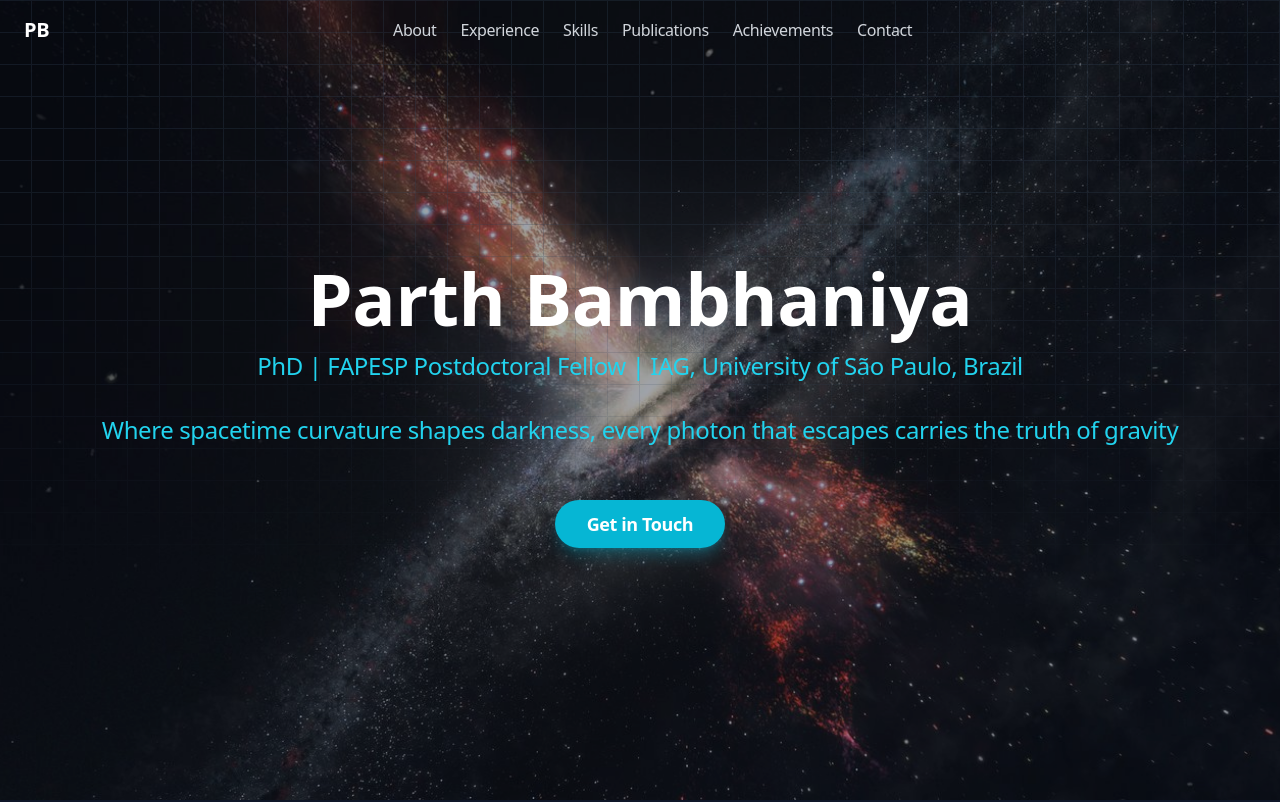
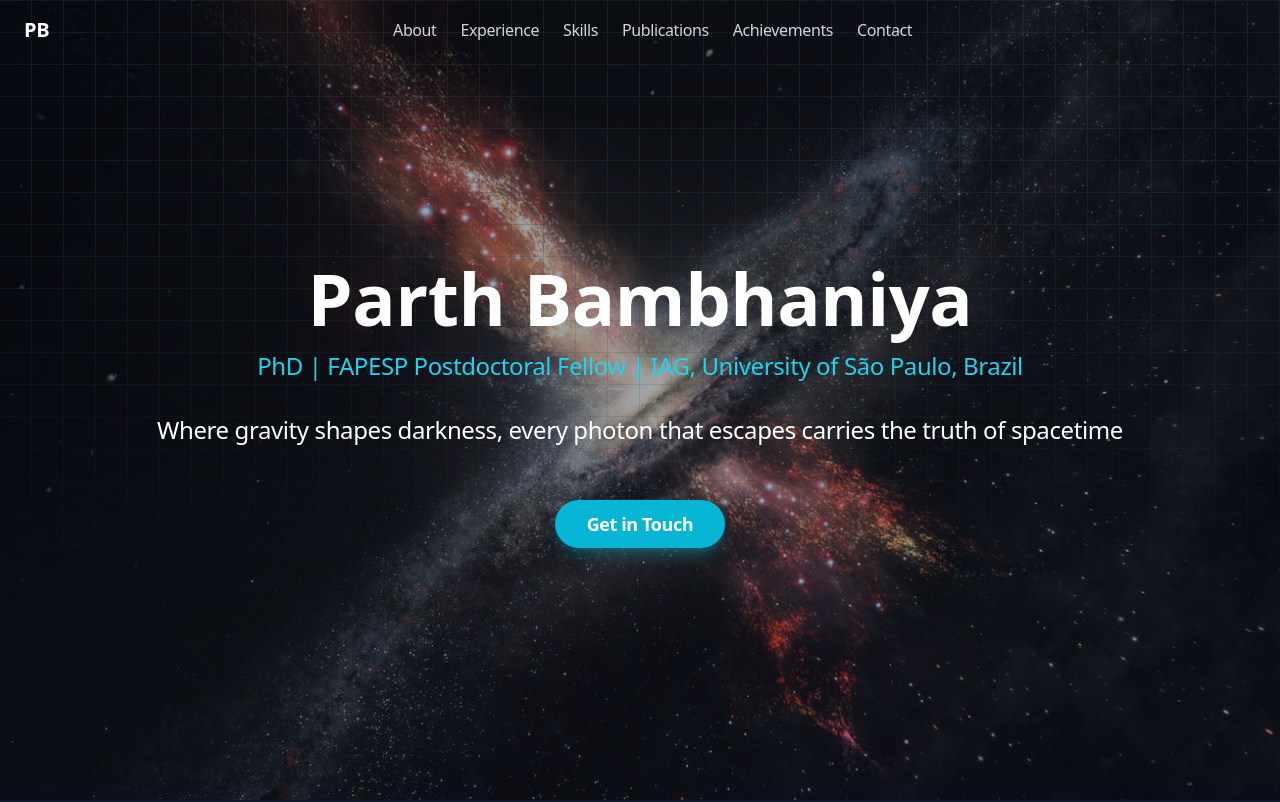
Before and after one commit to Parth-G-Bambhaniya/Parth-G-Bambhaniya.github.io, a React (Vite) app: page / in a window 1280 px wide. Shown: the top 802 px of the page. Built offline with nearby package versions, Linux system fonts and the light colour scheme; some icons are missing.

Commit message:
Update App.jsx

```diff
--- a/src/App.jsx
+++ b/src/App.jsx
@@ -9,7 +9,7 @@ import backgroundImage from './assets/background_image.jpg';
 const personalInfo = {
   name: "Parth Bambhaniya",
   title: "PhD | FAPESP Postdoctoral Fellow | IAG, University of São Paulo, Brazil",
-  quote: "Where spacetime curvature shapes darkness, every photon that escapes carries the truth of gravity",
+  quote: "Where gravity shapes darkness, every photon that escapes carries the truth of spacetime",
   email: "parth.bambhaniya@usp.br",
   location: "São Paulo, Brazil",
   researchInterests: "Astrophysics of Black Holes, Spacetime Singularities, General Relativity, Shadows and Accretion Disks, Plasma Astrophysics, MHD and GRMHD, Horizonless Compact Objects, Relativistic Orbits of S-stars, Pulsar Timing, Tidal Forces, Gravitational Collapse, Transients and Multi-messengers (Member of ASTRI Mini-Array).",
@@ -373,7 +373,7 @@ const Hero = () => {
                 <motion.div initial={{ opacity: 0, y: 20 }} animate={{ opacity: 1, y: 0 }} transition={{ duration: 0.8 }}>
                     <h1 className="text-4xl md:text-6xl lg:text-7xl font-bold mb-4 leading-tight text-white">{personalInfo.name}</h1>
                     <p className="text-lg md:text-2xl text-cyan-400 mb-8">{personalInfo.title}</p>
-                    <p className="text-lg md:text-2xl text-cyan-400 mb-8">{personalInfo.quote}</p>
+                    <p className="text-lg md:text-2xl text-white-400 mb-8">{personalInfo.quote}</p>
                     <motion.div initial={{ opacity: 0, y: 20 }} animate={{ opacity: 1, y: 0 }} transition={{ duration: 0.8, delay: 0.2 }}>
                         <div className="flex justify-center space-x-6 mb-8 text-3xl">
                             <a href={personalInfo.links.orcid} target="_blank" rel="noopener noreferrer" className="text-gray-300 hover:text-cyan-400 transition-colors" title="ORCID"><i className="ai ai-orcid"></i></a>
```
